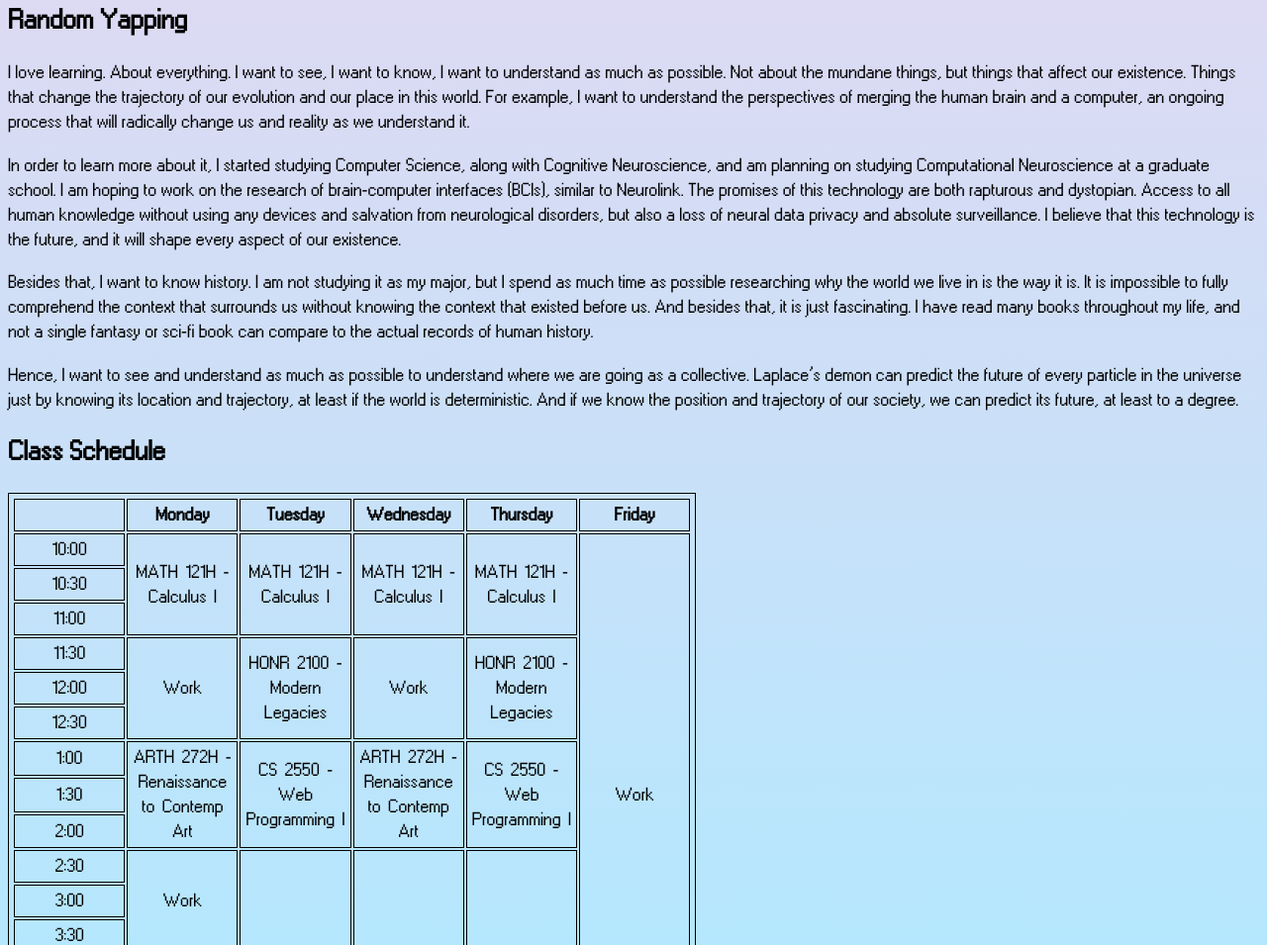
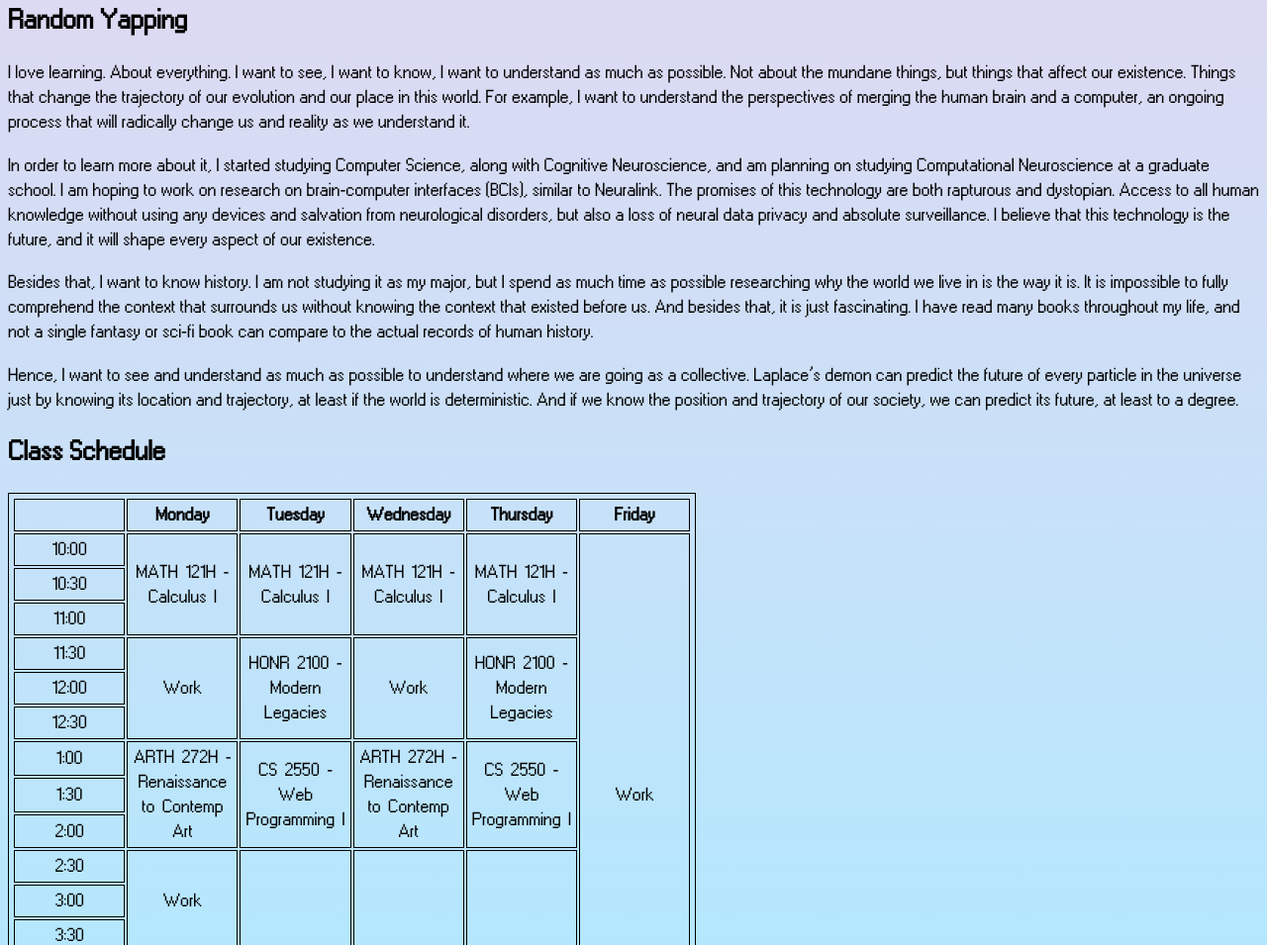
Before and after one commit to bgdsk/bgdsk.github.io, a plain HTML site: page index.html in a window 1280 px wide. Shown: the part 802-1757 px from the top of the page at 99% size. Drawn offline with Linux system fonts and the light colour scheme.

Commit message:
Update index.html

```diff
--- a/index.html
+++ b/index.html
@@ -52,7 +52,7 @@
         <!--Brief Essay-->
         <h2>Random Yapping</h2>
         <p>I love learning. About everything. I want to see, I want to know, I want to understand as much as possible. Not about the mundane things, but things that affect our existence. Things that change the trajectory of our evolution and our place in this world. For example, I want to understand the perspectives of merging the human brain and a computer, an ongoing process that will radically change us and reality as we understand it.</p>
-        <p>In order to learn more about it, I started studying Computer Science, along with Cognitive Neuroscience, and am planning on studying Computational Neuroscience at a graduate school. I am hoping to work on the research of brain-computer interfaces (BCIs), similar to Neurolink. The promises of this technology are both rapturous and dystopian. Access to all human knowledge without using any devices and salvation from neurological disorders, but also a loss of neural data privacy and absolute surveillance. I believe that this technology is the future, and it will shape every aspect of our existence. </p>
+        <p>In order to learn more about it, I started studying Computer Science, along with Cognitive Neuroscience, and am planning on studying Computational Neuroscience at a graduate school. I am hoping to work on research on brain-computer interfaces (BCIs), similar to Neuralink. The promises of this technology are both rapturous and dystopian. Access to all human knowledge without using any devices and salvation from neurological disorders, but also a loss of neural data privacy and absolute surveillance. I believe that this technology is the future, and it will shape every aspect of our existence. </p>
         <p>Besides that, I want to know history. I am not studying it as my major, but I spend as much time as possible researching why the world we live in is the way it is. It is impossible to fully comprehend the context that surrounds us without knowing the context that existed before us. And besides that, it is just fascinating. I have read many books throughout my life, and not a single fantasy or sci-fi book can compare to the actual records of human history.</p>
         <p> Hence, I want to see and understand as much as possible to understand where we are going as a collective. Laplace’s demon can predict the future of every particle in the universe just by knowing its location and trajectory, at least if the world is deterministic. And if we know the position and trajectory of our society, we can predict its future, at least to a degree.</p>
 
```
